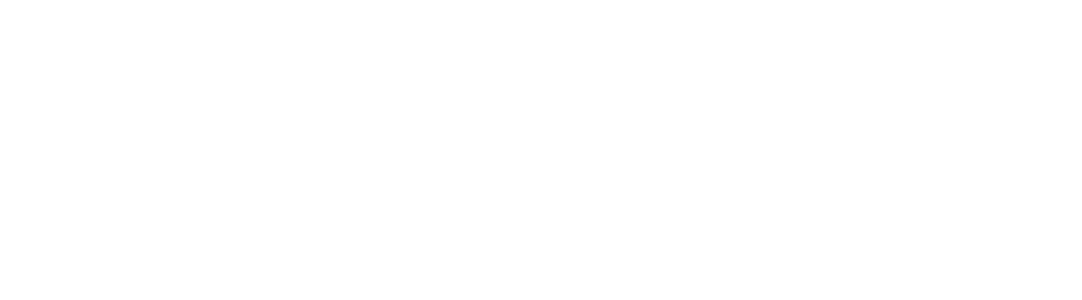
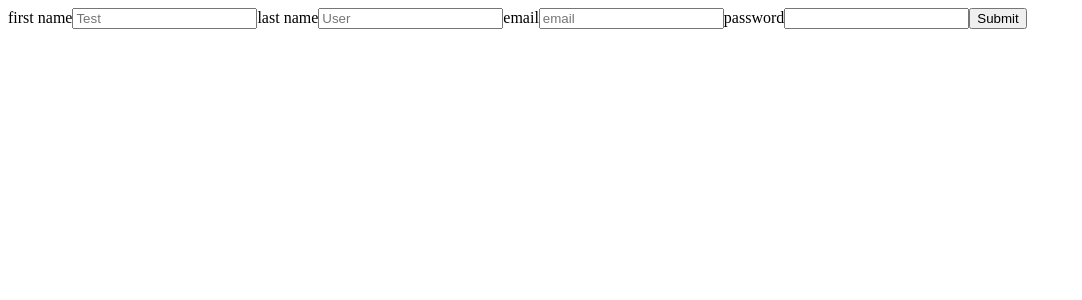
Before and after one commit to makeupsomething/virtusize-test, a Vue app: page /signup in a window 1280 px wide. Shown: the top 300 px of the page, without its empty margins (0-1082 px from the left). Built offline with nearby package versions, Linux system fonts and the light colour scheme.

Commit message:
Set up initial views and routes

```diff
--- a/src/router.js
+++ b/src/router.js
@@ -1,6 +1,9 @@
 import Vue from 'vue'
 import Router from 'vue-router'
-import UserSetup from './views/UserSetup.vue'
+
+const UserSetup = () => import('@/views/UserSetup.vue')
+const Signup = () => import('@/views/Signup.vue')
+const Profile = () => import('@/views/Profile.vue')
 
 Vue.use(Router)
 
@@ -13,5 +16,15 @@
             name: 'user-setup',
             component: UserSetup,
         },
+        {
+            path: '/signup',
+            name: 'signup',
+            component: Signup,
+        },
+        {
+            path: '/profile',
+            name: 'profile',
+            component: Profile,
+        },
     ],
 })
--- /dev/null
+++ b/src/views/Profile.vue
@@ -0,0 +1,11 @@
+<template>
+    <section>
+        User profile
+    </section>
+</template>
+
+<script>
+export default {
+    name: 'Profile',
+}
+</script>
--- /dev/null
+++ b/src/views/Signup.vue
@@ -0,0 +1,60 @@
+<template>
+    <section>
+        <form action="" @submit.prevent="submit">
+            <label for="first">first name</label>
+            <input
+                id="first"
+                v-model="creds.firstName"
+                placeholder="Test"
+                type="text"
+            />
+            <label for="last">last name</label>
+            <input
+                id="last"
+                v-model="creds.lastName"
+                placeholder="User"
+                type="text"
+            />
+            <label for="email">email</label>
+            <input
+                id="email"
+                v-model="creds.email"
+                placeholder="email"
+                type="email"
+                required
+            />
+            <label for="password">password</label>
+            <input
+                id="password"
+                v-model="creds.password"
+                type="password"
+                required
+            />
+            <input type="submit" />
+        </form>
+    </section>
+</template>
+
+<script>
+export default {
+    name: 'Signup',
+
+    data() {
+        return {
+            creds: {
+                firstName: null,
+                lastName: null,
+                email: null,
+                password: null,
+            },
+        }
+    },
+
+    methods: {
+        submit() {
+            console.log(this.creds)
+            this.$router.push({name: 'profile'})
+        },
+    },
+}
+</script>
--- a/src/views/UserSetup.vue
+++ b/src/views/UserSetup.vue
@@ -1,5 +1,13 @@
 <template>
-    <div>setup</div>
+    <section>
+        <div>
+            It looks like you do not have an account yet
+        </div>
+        <div>
+            Let's get you set up!
+        </div>
+        <router-link :to="{name: 'signup'}">get started!</router-link>
+    </section>
 </template>
 
 <script>
```
